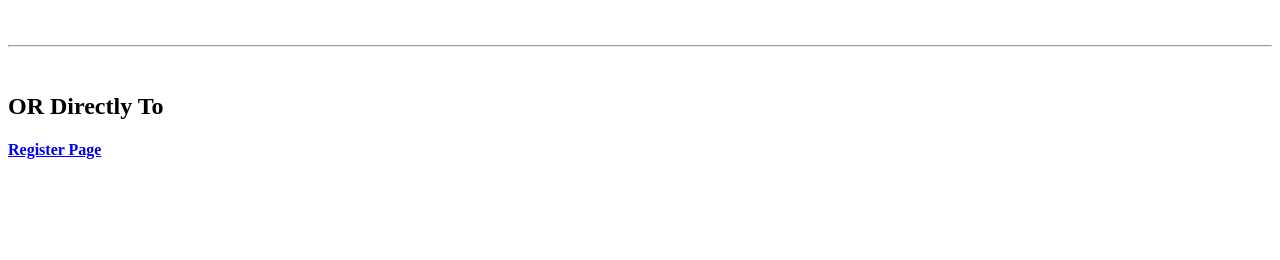
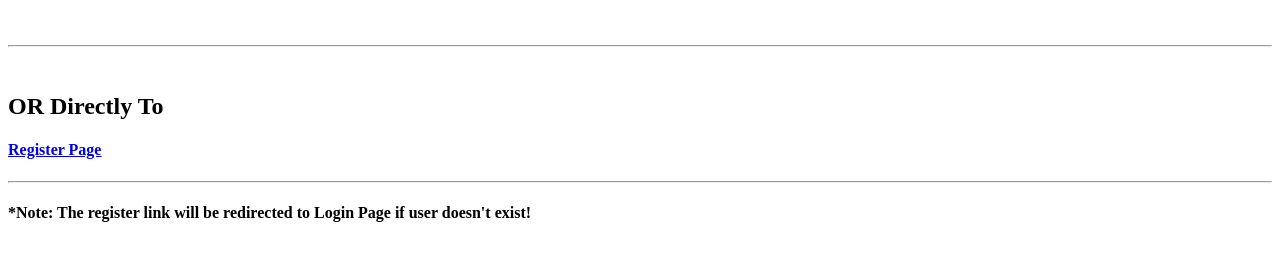
Before and after one commit to TSPT19901/Web_Lab6, a plain HTML site: page index.html in a window 1280 px wide. Shown: the part 100-360 px from the top of the page. Drawn offline with Linux system fonts and the light colour scheme.

Commit message:
first commit

```diff
--- a/index.html
+++ b/index.html
@@ -13,5 +13,7 @@
     <br>
     <h2>OR Directly To</h2>
     <h4><a href="./Register.html" target="_blank">Register Page</a></h4>
+    <hr>
+    <h4>*Note: The register link will be redirected to Login Page if user doesn't exist!</h4>
 </body>
 </html>
```
